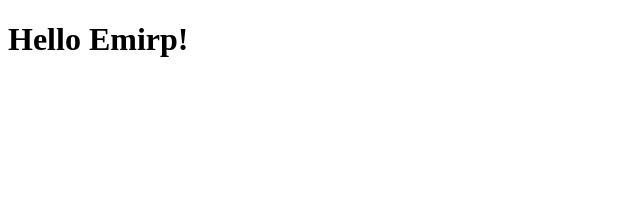
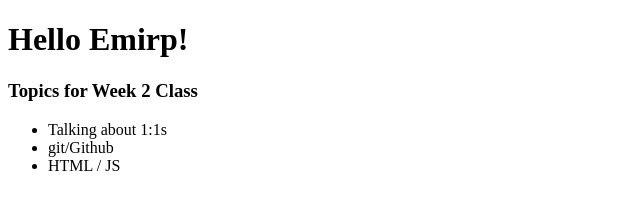
Before and after one commit to JoelEckerson/emirp-wk2, a plain HTML site: page index.html in a window 1280 px wide. Shown: the whole page, without its empty margins (0-640 px from the left). Drawn offline with Linux system fonts and the light colour scheme.

Commit message:
Show tipics for week 2

```diff
--- a/index.html
+++ b/index.html
@@ -6,5 +6,12 @@
   </head>
   <body>
     <h1>Hello Emirp!</h1>
+
+    <h3>Topics for Week 2 Class</h3>
+    <ul>
+      <li>Talking about 1:1s</li>
+      <li>git/Github</li>
+      <li>HTML / JS</li>
+    </ul>
   </body>
 </html>
```
